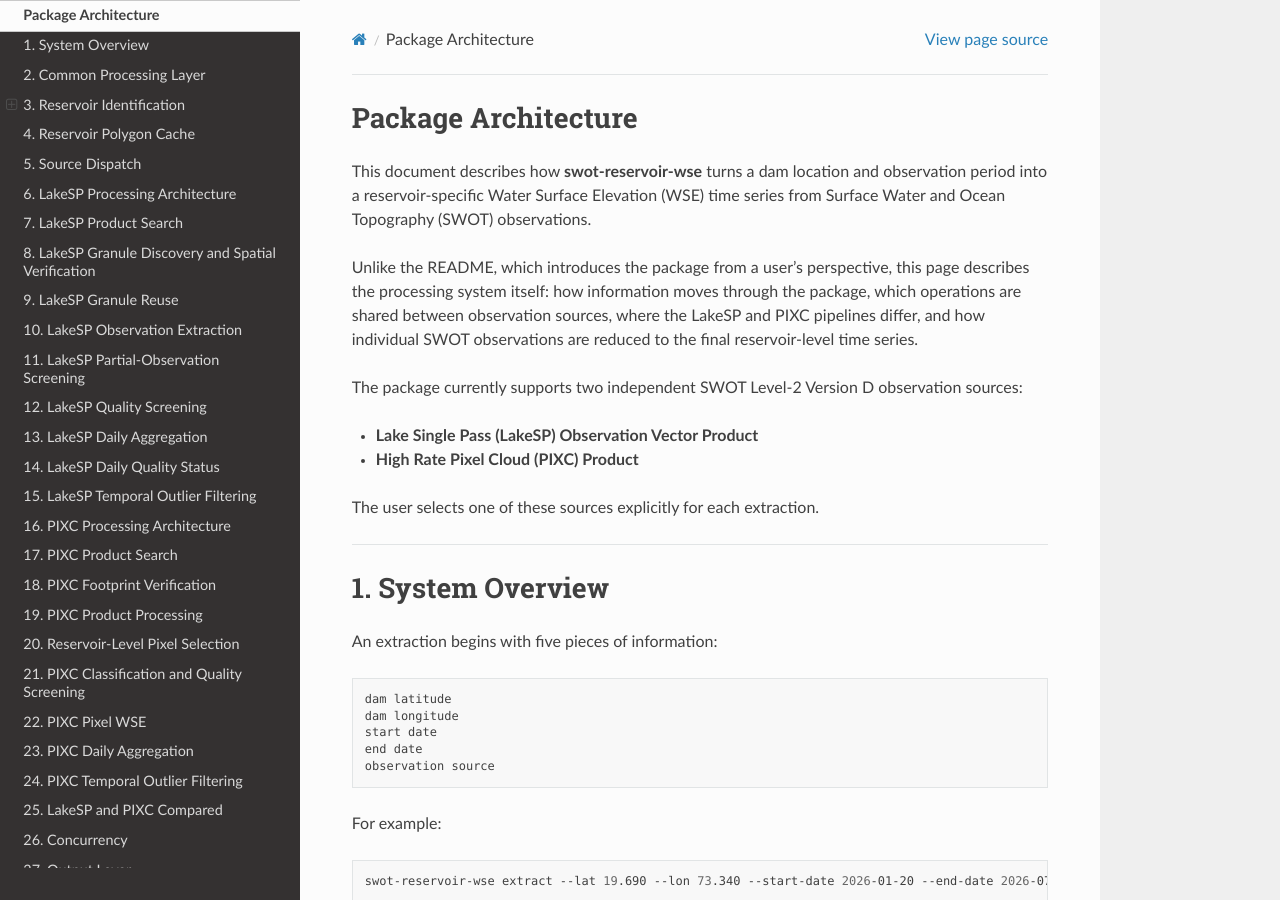
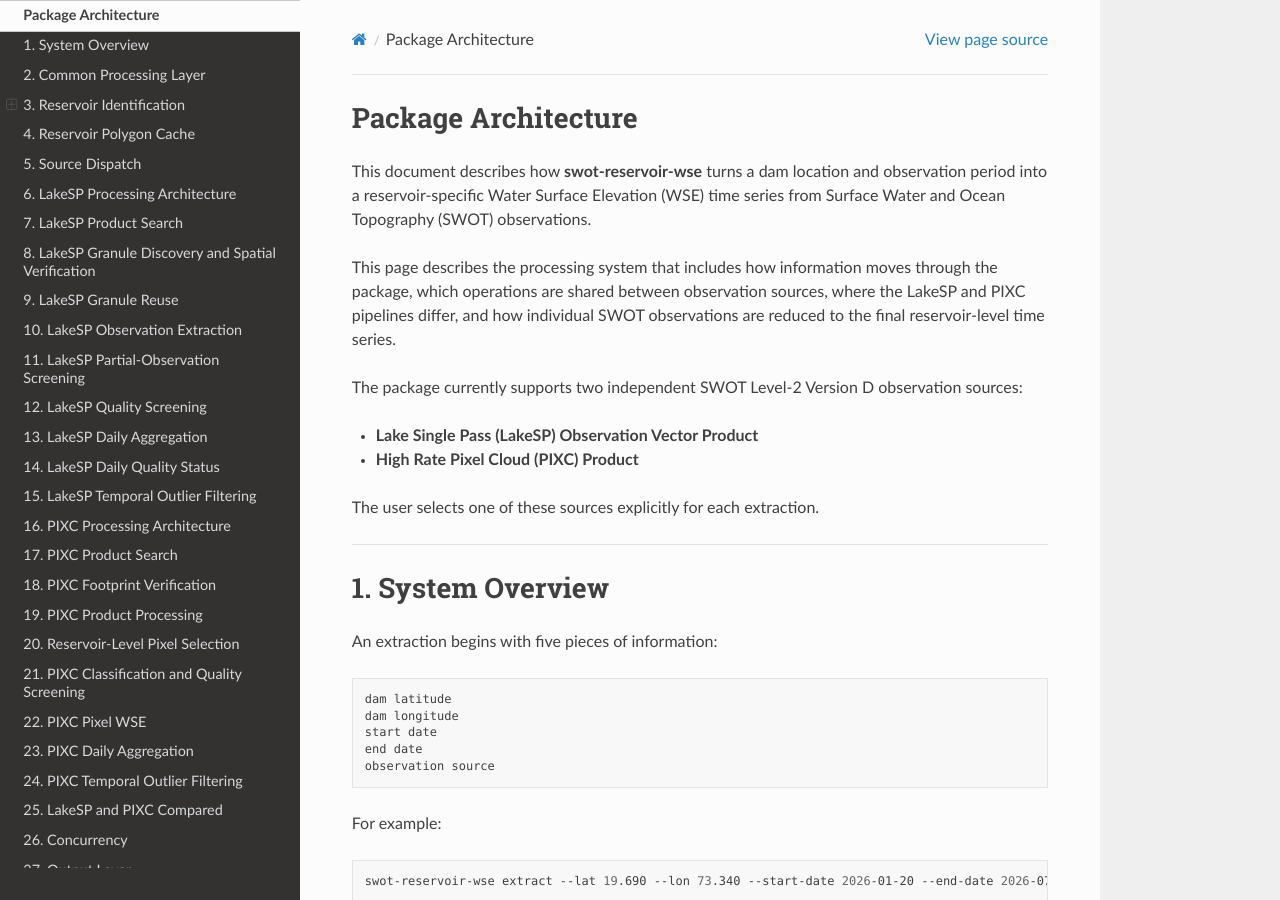
Before and after one commit to Celestialglitch/swot-reservoir-wse, a Sphinx documentation site: the page built from docs/architecture.md, in a window 1280 px wide and 900 px high. Built offline with Sphinx 7.4.7 and the Read the Docs theme 3.1.0, drawn with Linux system fonts in a browser that asks for light colours.

Commit message:
Update architecture.md

```diff
--- a/docs/architecture.md
+++ b/docs/architecture.md
@@ -2,7 +2,7 @@
 
 This document describes how **swot-reservoir-wse** turns a dam location and observation period into a reservoir-specific Water Surface Elevation (WSE) time series from Surface Water and Ocean Topography (SWOT) observations.
 
-Unlike the README, which introduces the package from a user's perspective, this page describes the processing system itself: how information moves through the package, which operations are shared between observation sources, where the LakeSP and PIXC pipelines differ, and how individual SWOT observations are reduced to the final reservoir-level time series.
+This page describes the processing system that includes how information moves through the package, which operations are shared between observation sources, where the LakeSP and PIXC pipelines differ, and how individual SWOT observations are reduced to the final reservoir-level time series.
 
 The package currently supports two independent SWOT Level-2 Version D observation sources:
 
```
